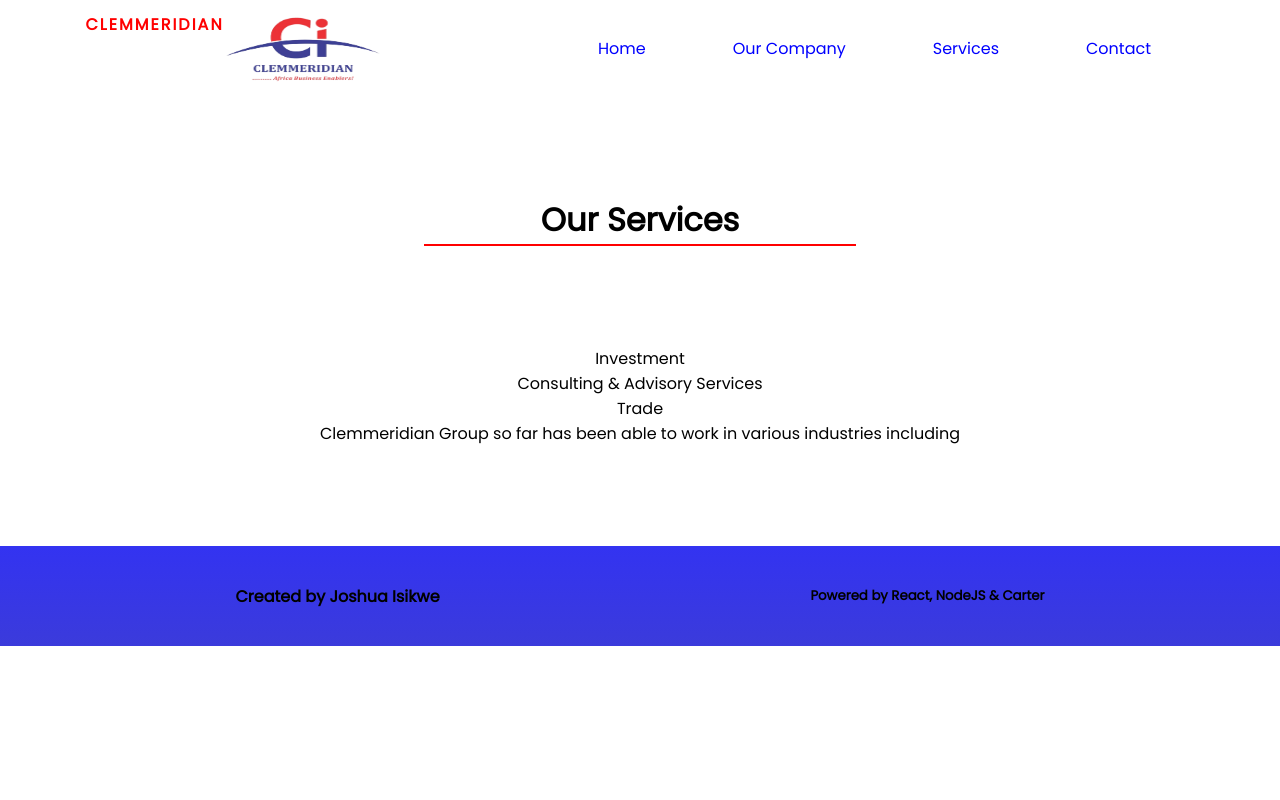
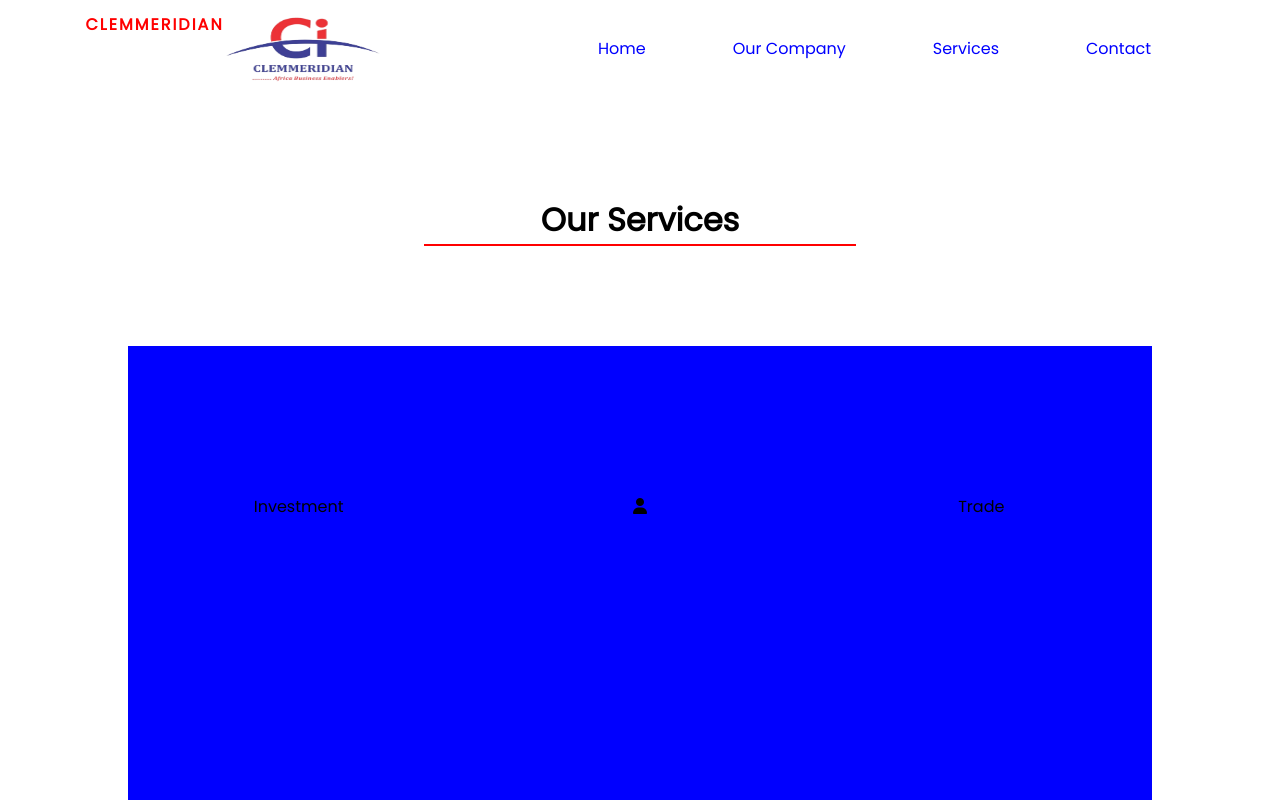
Before and after one commit to JoshuaIsikwe/Clemmeridian, a React (Create React App) app: page /services in a window 1280 px wide. Shown: the top 800 px of the page. Built offline with nearby package versions, Linux system fonts and the light colour scheme.

Commit message:
Services page draft

```diff
--- a/src/components/About.jsx
+++ b/src/components/About.jsx
@@ -33,11 +33,11 @@ const About = () => {
             <div className='line'></div>
             <p>Our core values define who we are and how we treat our clients. These values shaped our character and are represented by the acronym PIPIR.</p>
             <ul>
-              <li>Professionalism…. our skill is guaranteed for you</li>
-              <li>-Integrity…. we are courageous to do what is right</li>
-              <li>-Proactivity …. we identify and deal with challenges upfront.</li>
-              <li>-Innovation …. we are creative in our approach to things.</li>
-              <li>-Responsiveness …. Your needs are promptly met.</li>
+              <li>Professionalism - our skill is guaranteed for you</li>
+              <li>Integrity - we are courageous to do what is right</li>
+              <li>Proactivity - we identify and deal with challenges upfront.</li>
+              <li>Innovation - we are creative in our approach to things.</li>
+              <li>Responsiveness - Your needs are promptly met.</li>
             </ul>
             <div className='line'></div>
         </div>
--- a/src/components/Home.jsx
+++ b/src/components/Home.jsx
@@ -17,7 +17,8 @@ const Home = () => {
             <div className='desc-right'>
               <h2>Untitled</h2>
 
-              <p>Clemmeridian Group is a consulting and business development agency with a pan-African focus. With over 30 years of shared shareholder's expertise, Clemmeridian Group takes pride in providing superior Consulting & Advisory Services, Investment, and Trade across Africa. Creating access and services for a class of potential investors by providing investment management and other financial services to intended investors and those looking to explore more about the African market. As the decision to invest in Africa becomes more prevalent, we are here to assist you in uncovering economic opportunities that match your focus, assessing potential risks, and navigating through the roadblocks to your intended destination.</p>
+              <p>Clemmeridian Group is a consulting and business development agency with a pan-African focus. With over 30 years of shared shareholder's expertise, Clemmeridian Group takes pride in providing superior Consulting & Advisory Services, Investment, and Trade across Africa. Creating access and services for a class of potential investors by providing investment management and other financial services to intended investors and those looking to explore more about the African market. </p>
+              <p>As the decision to invest in Africa becomes more prevalent, we are here to assist you in uncovering economic opportunities that match your focus, assessing potential risks, and navigating through the roadblocks to your intended destination.</p>
               <p>In Clemmeridian we see Africa’s challenges as business opportunities. We are business enablers.</p>
             </div>
 
--- a/src/components/Services.jsx
+++ b/src/components/Services.jsx
@@ -8,9 +8,21 @@ const Services = () => {
             <h1>Our Services</h1>
             <div className='line'></div>
         </div>
-        <div className="service-card">Investment</div>
-        <div className="service-card">Consulting & Advisory Services</div>
-        <div className="service-card">Trade</div>
+
+        <div className="service-section">
+          <div className="service-card">
+            <div className='services-box-name'>Investment</div>
+            <div className='services-box-icon'><i class="fa-solid fa-user"></i></div>
+          </div>
+          <div className="service-card">
+            <div className='services-box-icon'><i class="fa-solid fa-user"></i></div>
+            <div className='services-box-name'>Consulting & Advisory Services</div>
+          </div>
+          <div className="service-card">
+            <div className='services-box-name'>Trade</div>
+            <div className='services-box-icon'><i class="fa-solid fa-user"></i></div>
+          </div>
+        </div>
 
         <div className="industries">
             <p>Clemmeridian Group so far has been able to work in various industries including</p>
--- a/src/components/style.css
+++ b/src/components/style.css
@@ -64,7 +64,7 @@ nav{
 }
 .home-description{
     display: flex;
-
+    flex-wrap: wrap;
 }
 .desc-left{
     flex: 1;
@@ -72,11 +72,15 @@ nav{
     align-items: center;
     margin-right: 2rem;
 }
+.desc-left img{
+    height: 90vh;
+    margin: auto;
+}
 .desc-right{
     display: flex;
     flex: 1;
     flex-direction: column;
-
+    margin: 50px;
 }
 .home-services{
    background-color: black;
@@ -346,6 +350,37 @@ nav{
 .page-title{
     margin: 100px;
 }
+.service-section{
+    display: flex;
+    height: 80vh;
+    width: 80%;
+   margin: 50px auto;
+   border-radius: 50px;
+}
+.service-card{
+    display: flex;
+    flex: 1;
+    flex-direction: column;
+}
+
+.services-box-name, .services-box-icon{
+    height: 40vh ;
+    background-color: blue;
+    display: flex;
+    align-items: center;
+    justify-content: center;
+}
+.services-box-name:hover{
+    background-color: black;
+    transform: translateY(-50px);
+    transition: .5s;
+}
+.services-box-icon:hover{
+    background-color: red;
+    transform: translateY(50px);
+    transition: .5s;
+    font-size: 50px;
+}
 /*Responsiveness*/
 
 /*Navbar*/
```
